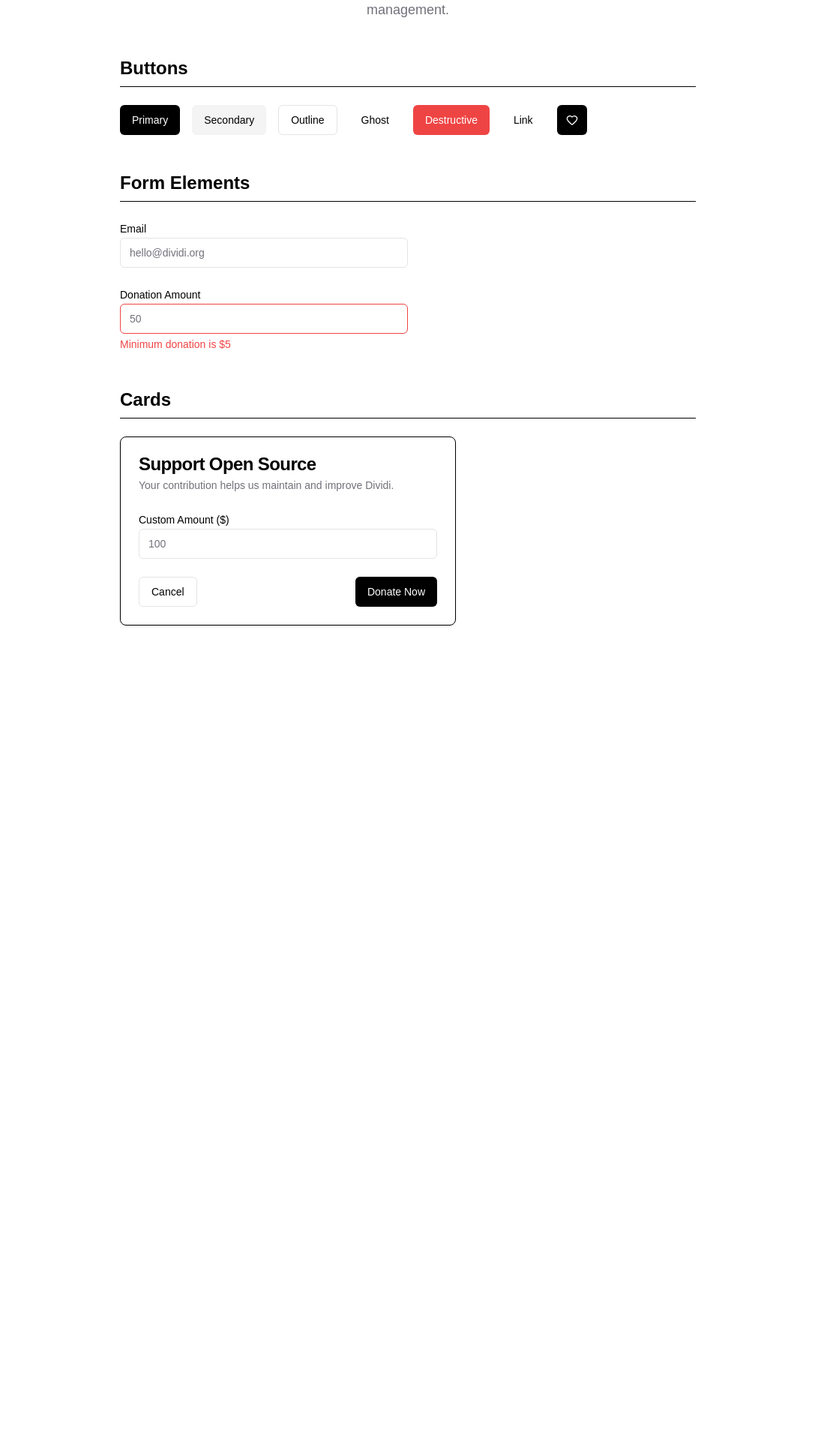
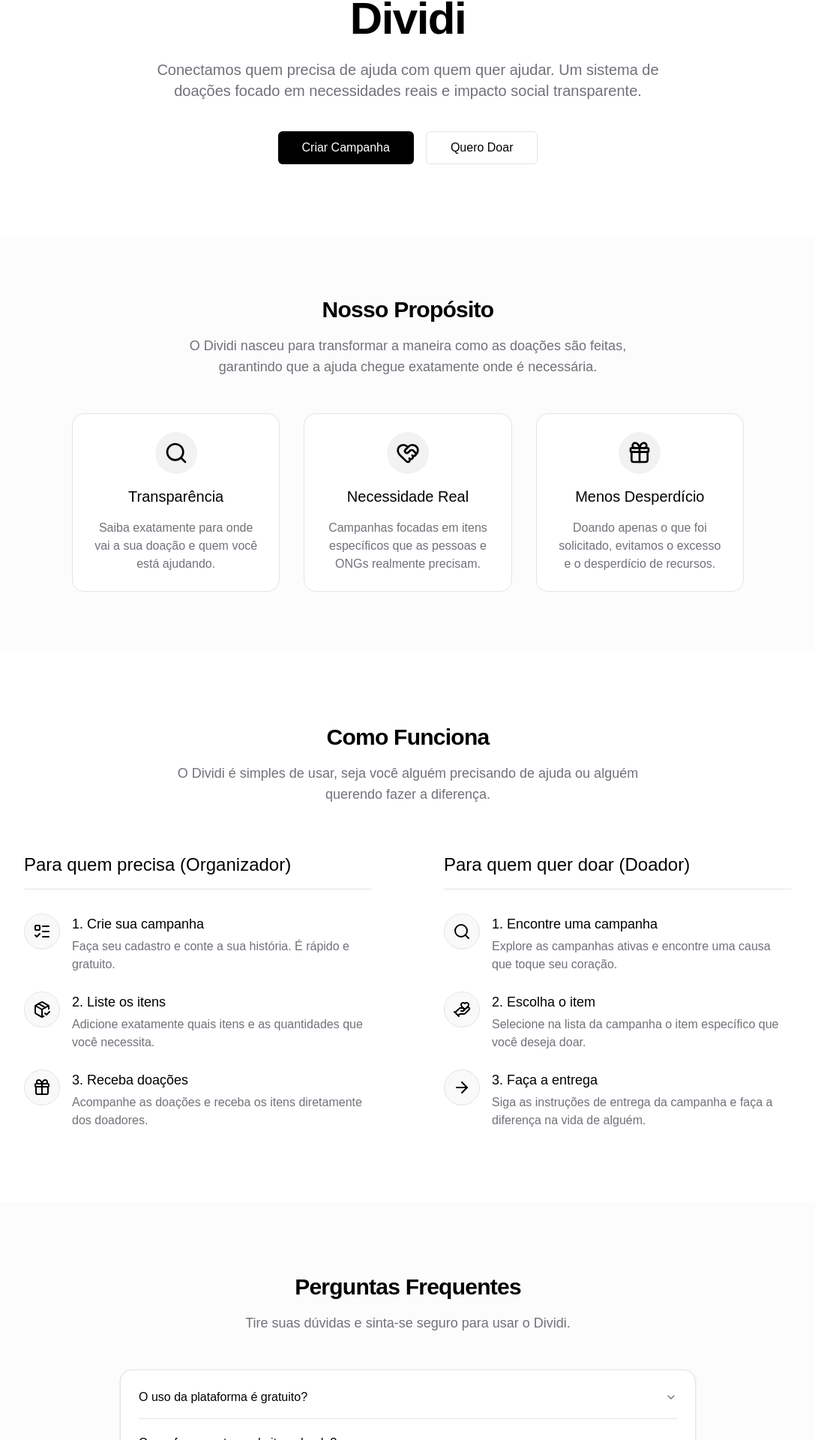
Before and after one commit to ibnecg/dividi, a Next.js app: page / in a window 1280 px wide. Shown: the part 133-2053 px from the top of the page at 75% size, without its empty margins (96-1183 px from the left). Before the commit the page ends 1015 px from the top, so only its background shows below. Built offline with nearby package versions, Linux system fonts and the light colour scheme.

Commit message:
feat: implement home page based on PRD

```diff
--- a/src/app/page.tsx
+++ b/src/app/page.tsx
@@ -1,69 +1,202 @@
 import { Button } from "@/components/ui/button"
-import { Card, CardContent, CardDescription, CardFooter, CardHeader, CardTitle } from "@/components/ui/card"
-import { Input } from "@/components/ui/input"
-import { Label } from "@/components/ui/label"
-import { Heart } from "lucide-react"
+import {
+  Accordion,
+  AccordionContent,
+  AccordionItem,
+  AccordionTrigger,
+} from "@/components/ui/accordion"
+import {
+  HeartHandshake,
+  ListTodo,
+  Gift,
+  Search,
+  HandHeart,
+  PackageCheck,
+  ArrowRight
+} from "lucide-react"
 
 export default function Home() {
   return (
-    <div className="flex flex-col flex-1 items-center bg-background min-h-screen py-12 px-4 sm:px-6">
-      <main className="w-full max-w-3xl flex-col space-y-12">
-        <div className="space-y-4 text-center">
-          <h1 className="text-4xl font-bold tracking-tight">Dividi Design System</h1>
-          <p className="text-muted-foreground text-lg">
-            A minimalist, high-contrast black and white design system for open-source donation management.
-          </p>
+    <div className="flex flex-col min-h-screen bg-background">
+      {/* Hero Section */}
+      <section className="flex flex-col items-center justify-center pt-24 pb-16 px-4 text-center sm:pt-32 sm:pb-24">
+        <h1 className="text-5xl font-bold tracking-tight sm:text-6xl max-w-4xl">
+          Dividi
+        </h1>
+        <p className="mt-6 text-xl text-muted-foreground max-w-2xl mx-auto">
+          Conectamos quem precisa de ajuda com quem quer ajudar. Um sistema de doações focado em necessidades reais e impacto social transparente.
+        </p>
+        <div className="mt-10 flex flex-col sm:flex-row gap-4 justify-center items-center">
+          <Button size="lg" className="w-full sm:w-auto font-medium text-base">
+            Criar Campanha
+          </Button>
+          <Button size="lg" variant="outline" className="w-full sm:w-auto font-medium text-base">
+            Quero Doar
+          </Button>
         </div>
+      </section>
 
-        <section className="space-y-6">
-          <h2 className="text-2xl font-semibold border-b pb-2">Buttons</h2>
-          <div className="flex flex-wrap gap-4">
-            <Button>Primary</Button>
-            <Button variant="secondary">Secondary</Button>
-            <Button variant="outline">Outline</Button>
-            <Button variant="ghost">Ghost</Button>
-            <Button variant="destructive">Destructive</Button>
-            <Button variant="link">Link</Button>
-            <Button size="icon"><Heart className="h-4 w-4" /></Button>
+      {/* Mission Section */}
+      <section className="py-20 px-4 bg-muted/30">
+        <div className="max-w-4xl mx-auto space-y-12">
+          <div className="text-center space-y-4">
+            <h2 className="text-3xl font-semibold tracking-tight">Nosso Propósito</h2>
+            <p className="text-lg text-muted-foreground max-w-2xl mx-auto">
+              O Dividi nasceu para transformar a maneira como as doações são feitas, garantindo que a ajuda chegue exatamente onde é necessária.
+            </p>
           </div>
-        </section>
 
-        <section className="space-y-6">
-          <h2 className="text-2xl font-semibold border-b pb-2">Form Elements</h2>
-          <div className="grid gap-6 max-w-sm">
-            <div className="space-y-2">
-              <Label htmlFor="email">Email</Label>
-              <Input id="email" type="email" placeholder="hello@dividi.org" />
+          <div className="grid sm:grid-cols-3 gap-8">
+            <div className="flex flex-col items-center text-center space-y-4 p-6 rounded-2xl bg-background border border-border">
+              <div className="p-3 bg-primary/5 rounded-full">
+                <Search className="w-8 h-8 text-primary" />
+              </div>
+              <h3 className="text-xl font-medium">Transparência</h3>
+              <p className="text-muted-foreground">Saiba exatamente para onde vai a sua doação e quem você está ajudando.</p>
             </div>
-            <div className="space-y-2">
-              <Label htmlFor="error-input">Donation Amount</Label>
-              <Input id="error-input" type="number" placeholder="50" error="Minimum donation is $5" />
+            <div className="flex flex-col items-center text-center space-y-4 p-6 rounded-2xl bg-background border border-border">
+              <div className="p-3 bg-primary/5 rounded-full">
+                <HeartHandshake className="w-8 h-8 text-primary" />
+              </div>
+              <h3 className="text-xl font-medium">Necessidade Real</h3>
+              <p className="text-muted-foreground">Campanhas focadas em itens específicos que as pessoas e ONGs realmente precisam.</p>
+            </div>
+            <div className="flex flex-col items-center text-center space-y-4 p-6 rounded-2xl bg-background border border-border">
+              <div className="p-3 bg-primary/5 rounded-full">
+                <Gift className="w-8 h-8 text-primary" />
+              </div>
+              <h3 className="text-xl font-medium">Menos Desperdício</h3>
+              <p className="text-muted-foreground">Doando apenas o que foi solicitado, evitamos o excesso e o desperdício de recursos.</p>
             </div>
           </div>
-        </section>
+        </div>
+      </section>
 
-        <section className="space-y-6">
-          <h2 className="text-2xl font-semibold border-b pb-2">Cards</h2>
-          <Card className="max-w-md">
-            <CardHeader>
-              <CardTitle>Support Open Source</CardTitle>
-              <CardDescription>Your contribution helps us maintain and improve Dividi.</CardDescription>
-            </CardHeader>
-            <CardContent>
-              <div className="space-y-4">
-                <div className="space-y-2">
-                  <Label htmlFor="amount">Custom Amount ($)</Label>
-                  <Input id="amount" type="number" placeholder="100" />
+      {/* How to Use Section */}
+      <section className="py-24 px-4">
+        <div className="max-w-5xl mx-auto space-y-16">
+          <div className="text-center space-y-4">
+            <h2 className="text-3xl font-semibold tracking-tight">Como Funciona</h2>
+            <p className="text-lg text-muted-foreground max-w-2xl mx-auto">
+              O Dividi é simples de usar, seja você alguém precisando de ajuda ou alguém querendo fazer a diferença.
+            </p>
+          </div>
+
+          <div className="grid md:grid-cols-2 gap-12 lg:gap-24">
+            {/* Para Organizadores */}
+            <div className="space-y-8">
+              <h3 className="text-2xl font-medium border-b border-border pb-4">Para quem precisa (Organizador)</h3>
+              <div className="space-y-6">
+                <div className="flex gap-4">
+                  <div className="flex-shrink-0 flex items-center justify-center w-12 h-12 rounded-full border border-border bg-muted/50">
+                    <ListTodo className="w-6 h-6" />
+                  </div>
+                  <div>
+                    <h4 className="text-lg font-medium">1. Crie sua campanha</h4>
+                    <p className="text-muted-foreground mt-1">Faça seu cadastro e conte a sua história. É rápido e gratuito.</p>
+                  </div>
+                </div>
+                <div className="flex gap-4">
+                  <div className="flex-shrink-0 flex items-center justify-center w-12 h-12 rounded-full border border-border bg-muted/50">
+                    <PackageCheck className="w-6 h-6" />
+                  </div>
+                  <div>
+                    <h4 className="text-lg font-medium">2. Liste os itens</h4>
+                    <p className="text-muted-foreground mt-1">Adicione exatamente quais itens e as quantidades que você necessita.</p>
+                  </div>
+                </div>
+                <div className="flex gap-4">
+                  <div className="flex-shrink-0 flex items-center justify-center w-12 h-12 rounded-full border border-border bg-muted/50">
+                    <Gift className="w-6 h-6" />
+                  </div>
+                  <div>
+                    <h4 className="text-lg font-medium">3. Receba doações</h4>
+                    <p className="text-muted-foreground mt-1">Acompanhe as doações e receba os itens diretamente dos doadores.</p>
+                  </div>
                 </div>
               </div>
-            </CardContent>
-            <CardFooter className="flex justify-between">
-              <Button variant="outline">Cancel</Button>
-              <Button>Donate Now</Button>
-            </CardFooter>
-          </Card>
-        </section>
-      </main>
+            </div>
+
+            {/* Para Doadores */}
+            <div className="space-y-8">
+              <h3 className="text-2xl font-medium border-b border-border pb-4">Para quem quer doar (Doador)</h3>
+              <div className="space-y-6">
+                <div className="flex gap-4">
+                  <div className="flex-shrink-0 flex items-center justify-center w-12 h-12 rounded-full border border-border bg-muted/50">
+                    <Search className="w-6 h-6" />
+                  </div>
+                  <div>
+                    <h4 className="text-lg font-medium">1. Encontre uma campanha</h4>
+                    <p className="text-muted-foreground mt-1">Explore as campanhas ativas e encontre uma causa que toque seu coração.</p>
+                  </div>
+                </div>
+                <div className="flex gap-4">
+                  <div className="flex-shrink-0 flex items-center justify-center w-12 h-12 rounded-full border border-border bg-muted/50">
+                    <HandHeart className="w-6 h-6" />
+                  </div>
+                  <div>
+                    <h4 className="text-lg font-medium">2. Escolha o item</h4>
+                    <p className="text-muted-foreground mt-1">Selecione na lista da campanha o item específico que você deseja doar.</p>
+                  </div>
+                </div>
+                <div className="flex gap-4">
+                  <div className="flex-shrink-0 flex items-center justify-center w-12 h-12 rounded-full border border-border bg-muted/50">
+                    <ArrowRight className="w-6 h-6" />
+                  </div>
+                  <div>
+                    <h4 className="text-lg font-medium">3. Faça a entrega</h4>
+                    <p className="text-muted-foreground mt-1">Siga as instruções de entrega da campanha e faça a diferença na vida de alguém.</p>
+                  </div>
+                </div>
+              </div>
+            </div>
+          </div>
+        </div>
+      </section>
+
+      {/* FAQ Section */}
+      <section className="py-24 px-4 bg-muted/30">
+        <div className="max-w-3xl mx-auto space-y-12">
+          <div className="text-center space-y-4">
+            <h2 className="text-3xl font-semibold tracking-tight">Perguntas Frequentes</h2>
+            <p className="text-lg text-muted-foreground">
+              Tire suas dúvidas e sinta-se seguro para usar o Dividi.
+            </p>
+          </div>
+
+          <Accordion className="w-full bg-background rounded-2xl border border-border px-6 py-2 shadow-sm">
+            <AccordionItem value="item-1">
+              <AccordionTrigger>O uso da plataforma é gratuito?</AccordionTrigger>
+              <AccordionContent>
+                Sim, o Dividi é 100% gratuito tanto para quem cria campanhas quanto para quem realiza doações. Nosso objetivo é facilitar a conexão e gerar impacto social.
+              </AccordionContent>
+            </AccordionItem>
+            <AccordionItem value="item-2">
+              <AccordionTrigger>Como faço a entrega do item doado?</AccordionTrigger>
+              <AccordionContent>
+                Cada campanha possui instruções específicas de entrega definidas pelo organizador. Ao escolher um item para doar, você receberá os detalhes de como e onde entregar.
+              </AccordionContent>
+            </AccordionItem>
+            <AccordionItem value="item-3">
+              <AccordionTrigger>Posso doar dinheiro em vez de itens?</AccordionTrigger>
+              <AccordionContent>
+                O foco do Dividi é a doação direta de itens específicos para evitar desvios e garantir que a necessidade real seja suprida. No momento, não intermediamos doações financeiras.
+              </AccordionContent>
+            </AccordionItem>
+            <AccordionItem value="item-4" className="border-b-0">
+              <AccordionTrigger>Qualquer pessoa pode criar uma campanha?</AccordionTrigger>
+              <AccordionContent>
+                Sim! Indivíduos, famílias, abrigos e ONGs podem criar campanhas. É necessário apenas criar uma conta e listar os itens que precisam.
+              </AccordionContent>
+            </AccordionItem>
+          </Accordion>
+        </div>
+      </section>
+
+      {/* Footer (Simples) */}
+      <footer className="border-t border-border py-8 text-center text-muted-foreground">
+        <p>© {new Date().getFullYear()} Dividi. Todos os direitos reservados.</p>
+      </footer>
     </div>
   )
 }
--- /dev/null
+++ b/src/components/ui/accordion.tsx
@@ -0,0 +1,99 @@
+"use client"
+
+import * as React from "react"
+import { ChevronDown } from "lucide-react"
+import { cn } from "@/lib/utils"
+
+const AccordionContext = React.createContext<{
+  openItem: string | null
+  setOpenItem: (value: string | null) => void
+}>({
+  openItem: null,
+  setOpenItem: () => {},
+})
+
+export const Accordion = ({ children, className }: { children: React.ReactNode; className?: string }) => {
+  const [openItem, setOpenItem] = React.useState<string | null>(null)
+
+  return (
+    <AccordionContext.Provider value={{ openItem, setOpenItem }}>
+      <div className={cn("space-y-1", className)}>{children}</div>
+    </AccordionContext.Provider>
+  )
+}
+
+const AccordionItemContext = React.createContext<{ value: string }>({ value: "" })
+
+export const AccordionItem = ({
+  children,
+  value,
+  className,
+}: {
+  children: React.ReactNode
+  value: string
+  className?: string
+}) => {
+  return (
+    <AccordionItemContext.Provider value={{ value }}>
+      <div className={cn("border-b border-border", className)}>{children}</div>
+    </AccordionItemContext.Provider>
+  )
+}
+
+export const AccordionTrigger = ({
+  children,
+  className,
+}: {
+  children: React.ReactNode
+  className?: string
+}) => {
+  const { openItem, setOpenItem } = React.useContext(AccordionContext)
+  const { value } = React.useContext(AccordionItemContext)
+
+  const isOpen = openItem === value
+
+  return (
+    <button
+      type="button"
+      className={cn(
+        "flex w-full flex-1 items-center justify-between py-4 text-left font-medium transition-all hover:underline",
+        "focus-visible:outline-none focus-visible:ring-2 focus-visible:ring-ring focus-visible:ring-offset-2",
+        className
+      )}
+      onClick={() => setOpenItem(isOpen ? null : value)}
+      aria-expanded={isOpen}
+    >
+      {children}
+      <ChevronDown
+        className={cn(
+          "h-4 w-4 shrink-0 transition-transform duration-200 text-muted-foreground",
+          isOpen && "rotate-180"
+        )}
+      />
+    </button>
+  )
+}
+
+export const AccordionContent = ({
+  children,
+  className,
+}: {
+  children: React.ReactNode
+  className?: string
+}) => {
+  const { openItem } = React.useContext(AccordionContext)
+  const { value } = React.useContext(AccordionItemContext)
+
+  const isOpen = openItem === value
+
+  if (!isOpen) return null
+
+  return (
+    <div
+      className={cn("pb-4 pt-0 text-muted-foreground", className)}
+      role="region"
+    >
+      {children}
+    </div>
+  )
+}
--- a/src/components/ui/button.tsx
+++ b/src/components/ui/button.tsx
@@ -45,7 +45,7 @@ const Button = React.forwardRef<HTMLButtonElement, ButtonProps>(
     return (
       <Comp
         className={cn(buttonVariants({ variant, size, className }))}
-        ref={ref as any}
+        ref={ref as never}
         {...props}
       />
     )
```
